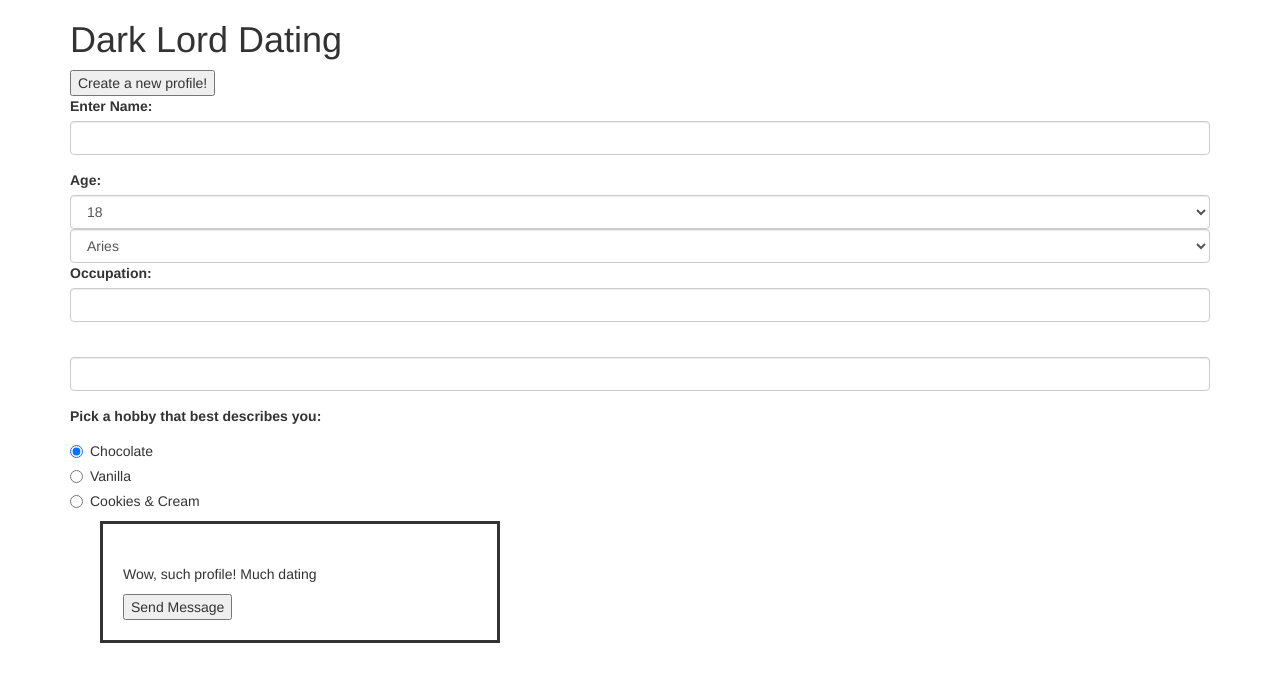
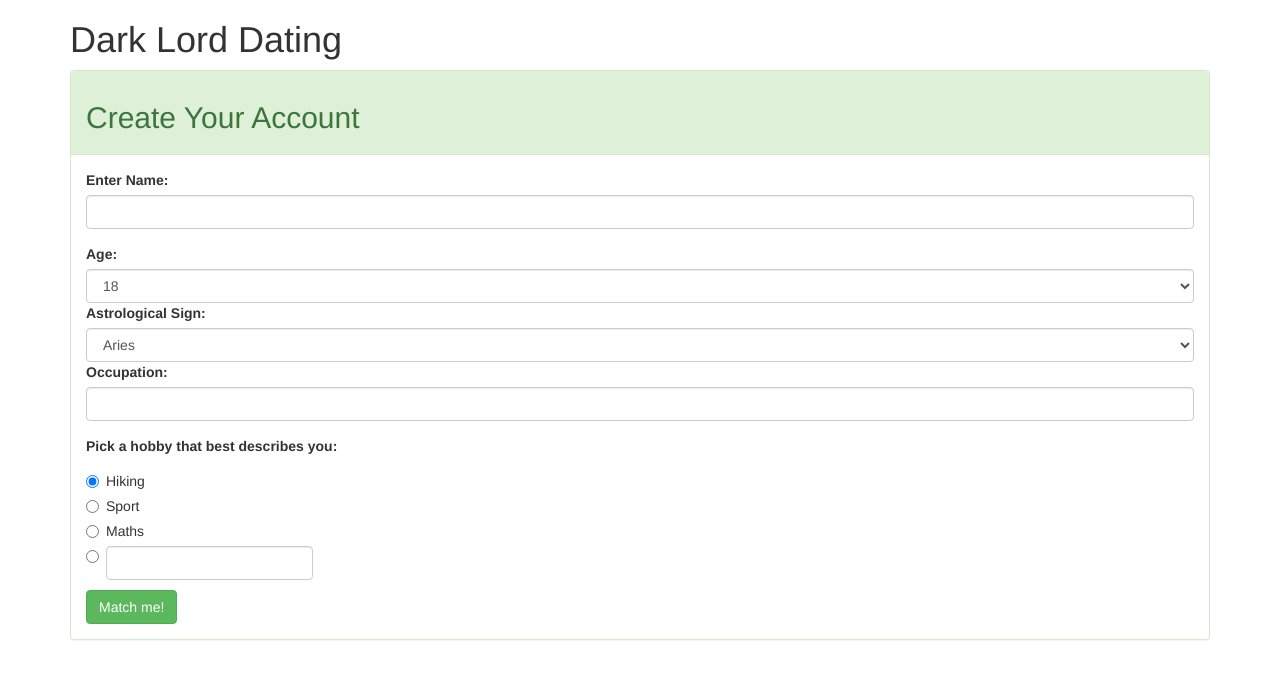
Before and after one commit to harrisejm/Week-5-team-projects, a plain HTML site: page index.html in a window 1280 px wide. Both pictures are taken after a click on the button "Create a new profile!". Drawn offline with Linux system fonts and the light colour scheme.

```diff
--- a/css/styles.css
+++ b/css/styles.css
@@ -2,7 +2,9 @@
 
   width: 100%;
 }
-
+.initial-hidden {
+  display:none;
+}
 
 .moveMeassage {
   margin-left: 100px;
--- a/index.html
+++ b/index.html
@@ -13,11 +13,15 @@
     <div class="container">
       <div class="intro-page">
         <h1>Dark Lord Dating</h1>
-        <button type="button" id="sign-up">Create a new profile!</button>
+        <button type="button" class="btn btn-success btn-lg"id="sign-up">Create a new profile!</button>
       </div>
 
 
-
+      <div id="create-profile" class="initial-hidden panel panel-success">
+        <div class="panel-heading">
+        <h2>Create Your Account</h2>
+        </div>
+        <div class="panel-body">
           <form id="form-match" action="index.html" method="post">
             <div class="form-group">
               <label for="user-name">Enter Name:</label>
@@ -111,6 +115,7 @@
                 <option>100</option>
               </div>
             </select>
+            <label for="astrological-sign">Astrological Sign:</label>
             <select class="form-control" id="astrological-sign">
               <option>Aries</option>
               <option>Taurus</option>
@@ -130,35 +135,40 @@
               <label for="user-occupation">Occupation:</label>
               <input id="user-occupation" class="form-control" type="text">
             </div>
-      <div class="form-group">
-        <label for="user-hobbies"></label>
-        <input id="user-hobbies" class="form-control" type="text">
-      </div>
             <label>Pick a hobby that best describes you:</label>
             <div class="radio">
               <label>
-          <input type="radio" name="hobby" value="chocolate" checked>
-          Chocolate
+                <input type="radio" name="hobby" value="Hiking" checked>
+                Hiking
               </label>
             </div>
             <div class="radio">
               <label>
-          <input type="radio" name="hobby" value="vanilla">
-          Vanilla
+                <input type="radio" name="hobby" value="Sport">
+                Sport
               </label>
             </div>
             <div class="radio">
               <label>
-          <input type="radio" name="hobby" value="cookiesandcream">
-          Cookies & Cream
+                <input type="radio" name="hobby" value="Maths">
+                Maths
               </label>
             </div>
+            <div class="radio">
+              <label>
+                <input type="radio" name="hobby" value="user-input-hobby">
+                <input id="user-input-hobby" class="form-control" type="text">
+              </label>
+            </div>
+            <p id="blank-form" class="initial-hidden">Please fill in the blank fields.</p>
+            <button type="submit" class="btn btn-success" name="button">Match me!</button>
           </form>
-
+        </div>
+      </div>
 
     </div>
 
-    <div class="moveMeassage">
+    <div class="moveMeassage initial-hidden">
         <div class="profile">
           <img src="" alt="">
           <p>Wow, such profile! Much dating</p>
--- a/js/scripts.js
+++ b/js/scripts.js
@@ -1,8 +1,7 @@
 //Constructors
-var Person = function(name, age, aboutMe, astrological, occupation, hobby, profileImage, dark, crazy, normal) {
+var Person = function(name, age, astrological, occupation, hobby, profileImage, dark, crazy, normal, aboutMe) {
   this.name = name;
   this.age = age;
-  this.aboutMe= aboutMe;
   this.astrological = astrological;
   this.occupation = occupation;
   this.hobby = hobby;
@@ -10,6 +9,7 @@
   this.dark = dark;
   this.crazy = crazy;
   this.normal = normal;
+  this.aboutMe= aboutMe;
 }
 
 //Profile Information
@@ -36,18 +36,28 @@
 
 
 $(document).ready(function(){
+  $("#sign-up").click(function() {
+    $("#sign-up").hide();
+    $("#create-profile").fadeIn();
+  })
   $("#form-match").submit(function(event) {
     event.preventDefault();
-    var inputtedName = $("#name").val();
-    var inputtedLowerAge = $("#lower-age").val();
-    var inputtedUpperAge = $("#upper-age").val();
-    var inputtedGender = $("input:radio[name=gender]:checked").val();
-
-    Player = new Person (inputtedName);
+    var inputtedName = $("#user-name").val();
+    var inputtedAge = $("#user-age").val();
+    var inputtedAstrological = $("#astrological-sign").val();
+    var inputtedOccupation = $("#user-occupation").val();
+    var inputtedHobby = $("input:radio[name=hobby]:checked").val();
+    if (inputtedHobby = "user-input-hobby") {
+      inputtedHobby = $("#user-input-hobby").val();
+    }
+    Player = new Person (inputtedName, inputtedAge, inputtedAstrological, inputtedOccupation, inputtedHobby);
+    if (Player.name === "" || Player.occupation === "" || Player.hobby === "") {
+      $("#blank-form").show();
+    }
     console.log(Player);
     //Create Panels
     for (i = 0; i < profileNames.length; i++) {
-      var newPerson = new Person (profileNames[i], profileAges[i], profileAboutMes[i], profileAstrologicals[i], profileOccupations[i], profileImages[i]);
+      var newPerson = new Person (profileNames[i], profileAges[i], profileAstrologicals[i], profileOccupations[i], profileImages[i], profileAboutMes[i]);
       $("#profiles").append(
                             '<div class="panel panel-danger col-md-4">' +
                               '<h2 class = "panel-heading"><span class = "profile-name" >' + newPerson.name + '</span></h2>' +
```
Lines whose indentation alone changed are shown as unchanged.
